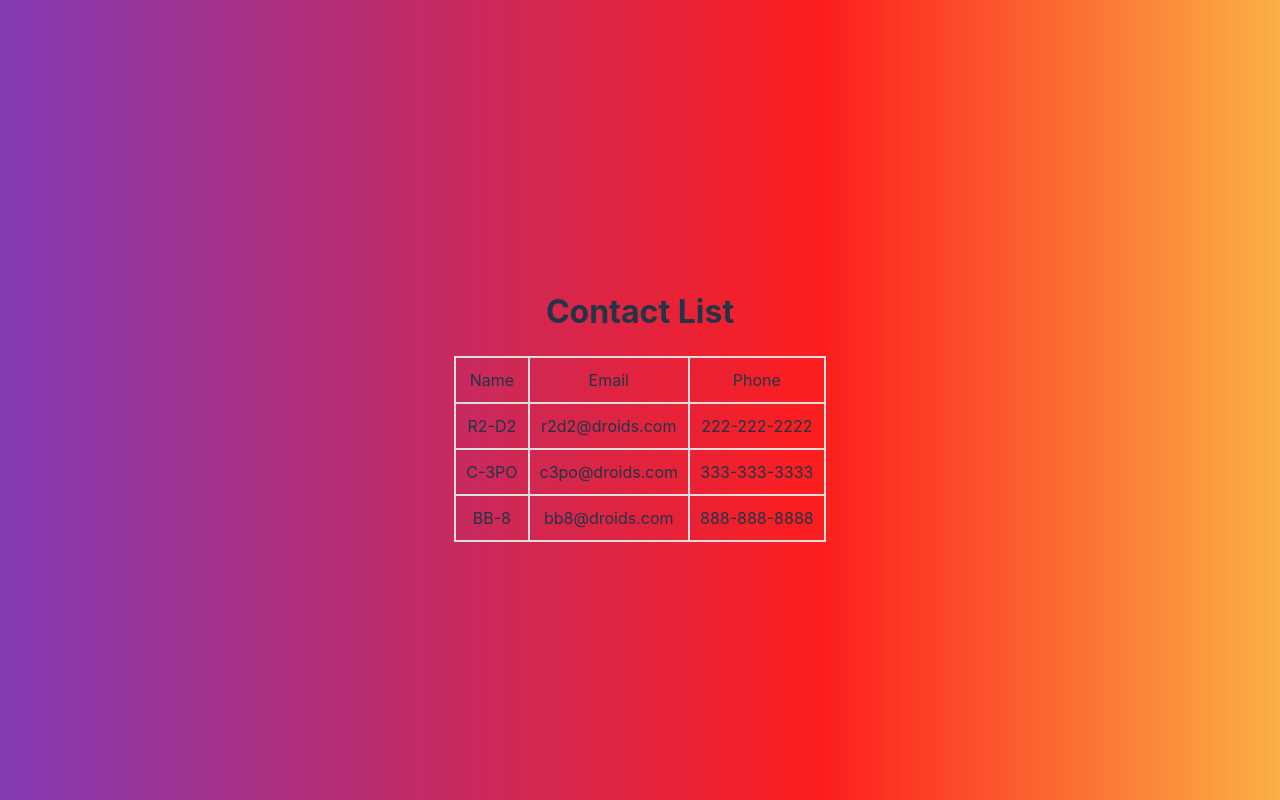
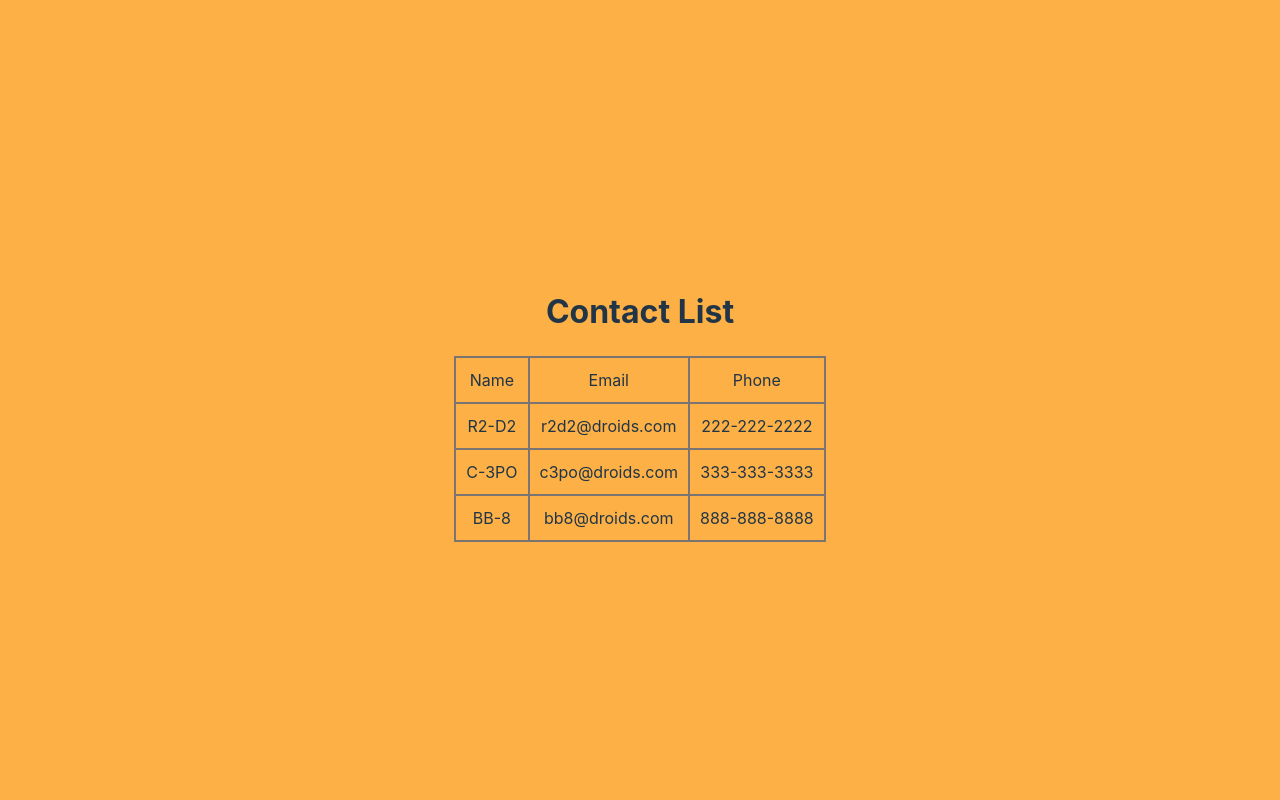
Before and after one commit to Yas3jb/Contact-List, a React app: page / in a window 1280 px wide. Built offline with nearby package versions, Linux system fonts and the light colour scheme; no server answers; the HTML template or start-up script is replaced by a standard one.

Commit message:
modified

```diff
--- a/src/style.css
+++ b/src/style.css
@@ -1,10 +1,5 @@
 body {
-  background: linear-gradient(
-    90deg,
-    rgba(131, 58, 180, 1) 0%,
-    rgba(253, 29, 29, 1) 64%,
-    rgba(252, 176, 69, 1) 100%
-  );
+  background-color: #fcb045;
 }
 
 table {
@@ -20,8 +15,7 @@ thead th {
 
 tbody td {
   padding: 10px;
-  border-bottom: 1px solid #ddd;
-  border: 2px solid #ddd;
+  border: 2px solid #7c7373;
 }
 
 tbody tr .list:hover {
```
